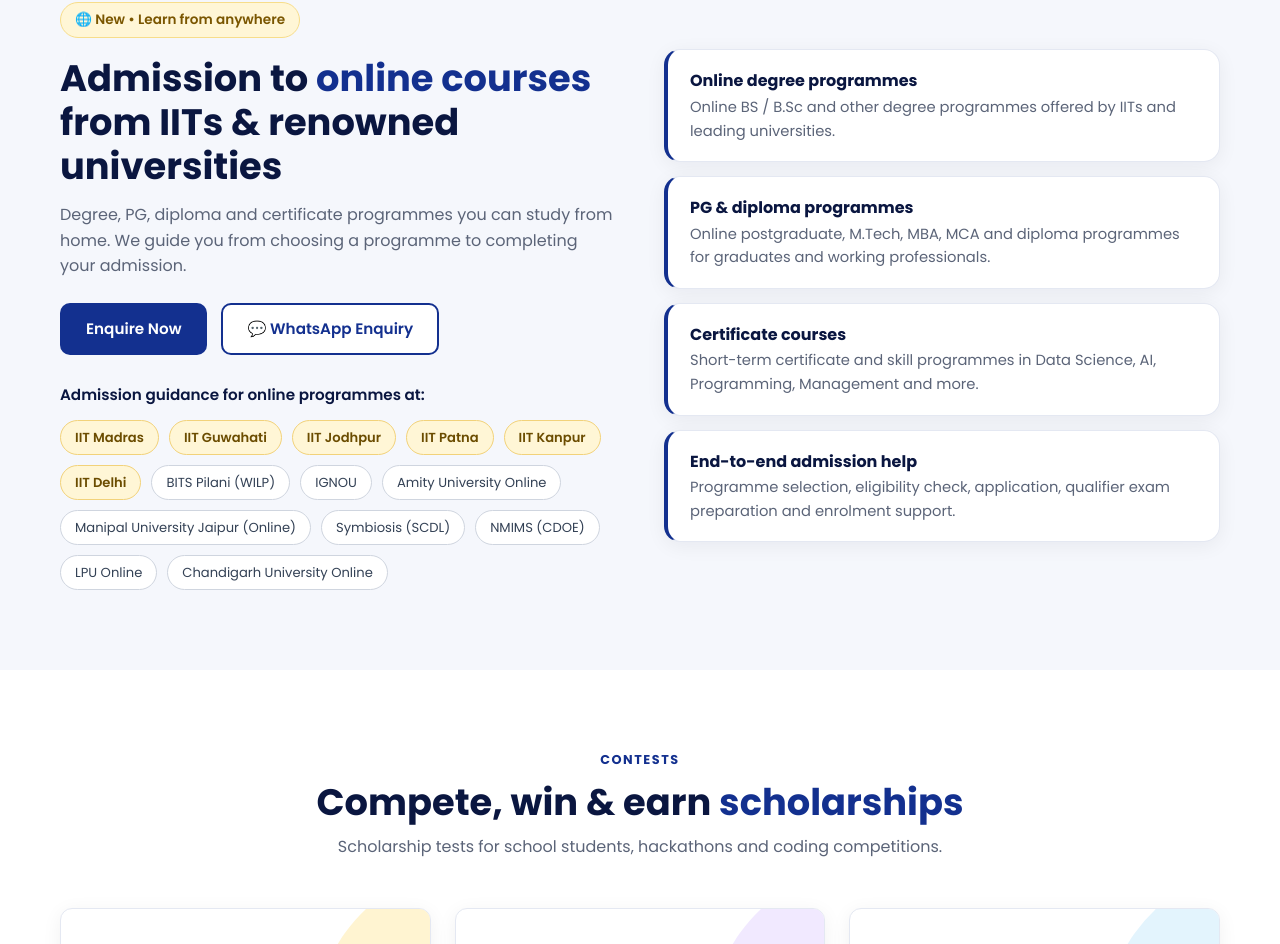
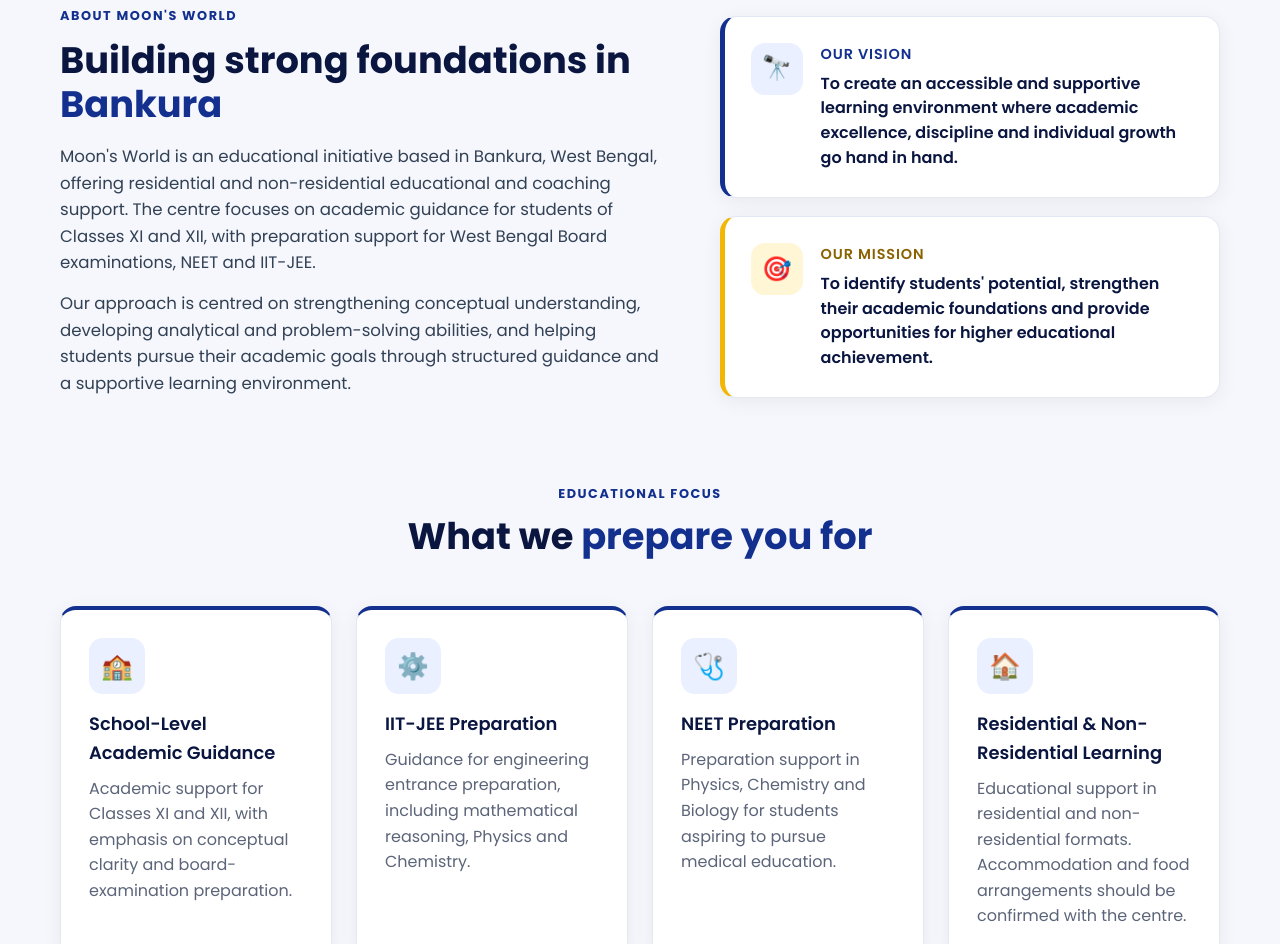
Before and after one commit to mrinaal2006/MOONS-WORLD, a Next.js app: page / in a window 1280 px wide. Shown: the part 1856-2800 px from the top of the page. Built offline with nearby package versions, Linux system fonts and the light colour scheme; no server answers.

Commit message:
Add About section: vision, mission and educational focus
Co-Authored-By: Claude Opus 5.5 <noreply@anthropic.com>
Claude-Session: https://claude.ai/code/session_01DbxaLaiCmX4jbpSThRbpqy

```diff
--- a/app/globals.css
+++ b/app/globals.css
@@ -157,7 +157,7 @@ h3 { font-size: 1.12rem; font-weight: 600; color: var(--navy-dark); }
   .footer-grid { grid-template-columns: 1fr 1fr; }
   .footer-grid > div:first-child { grid-column: 1 / -1; }
 }
-@media (max-width: 1100px) {
+@media (max-width: 1180px) {
   .burger { display: block; }
   .nav-links { position: absolute; top: 72px; left: 0; right: 0; flex-direction: column; align-items: stretch; gap: 0; background: #fff; border-bottom: 1px solid var(--line); box-shadow: 0 12px 24px rgba(15, 23, 42, .08); padding: 8px 20px 20px; display: none; }
   .nav-links.open { display: flex; }
@@ -317,3 +317,29 @@ h3 { font-size: 1.12rem; font-weight: 600; color: var(--navy-dark); }
   .hostel .btn { justify-self: stretch; }
 }
 @media (max-width: 1000px) { .team.grid-2 { grid-template-columns: 1fr; max-width: 680px; } }
+
+/* About */
+.about-grid { display: grid; grid-template-columns: 1.1fr .9fr; gap: 48px; align-items: center; }
+.about-title { margin: 10px 0 18px; }
+.about-text { color: #334155; font-size: 1.04rem; margin-bottom: 14px; }
+.vm { display: grid; gap: 18px; }
+.vm-card { display: flex; gap: 18px; padding: 26px; border-radius: var(--radius); background: #fff; border: 1px solid var(--line); box-shadow: var(--shadow); border-left: 5px solid var(--primary); }
+.vm-card.mission { border-left-color: var(--gold); }
+.vm-card h3 { text-transform: uppercase; letter-spacing: .06em; font-size: .9rem; color: var(--primary); margin-bottom: 6px; }
+.vm-card.mission h3 { color: #8a6200; }
+.vm-card p { font-weight: 600; color: var(--navy-dark); line-height: 1.55; }
+.vm-icon { width: 52px; height: 52px; flex-shrink: 0; display: grid; place-items: center; font-size: 1.5rem; border-radius: 14px; background: var(--primary-soft); }
+.mission .vm-icon { background: var(--gold-soft); }
+.focus-head { margin-top: 72px; }
+.focus { border-top: 4px solid var(--primary); }
+.focus h3 { margin-bottom: 8px; }
+@media (max-width: 960px) {
+  .about-grid { grid-template-columns: 1fr; gap: 32px; }
+  .focus-head { margin-top: 56px; }
+}
+
+/* Nav fit with 8 links */
+.brand, .nav-links a, .nav-cta { white-space: nowrap; }
+.nav-links { gap: 22px; }
+.nav-links a:not(.btn) { font-size: .95rem; }
+@media (max-width: 1260px) and (min-width: 1181px) { .nav-links { gap: 16px; } .nav-links a:not(.btn) { font-size: .9rem; } }
--- a/app/page.js
+++ b/app/page.js
@@ -1,6 +1,6 @@
 import Image from "next/image";
 import Link from "next/link";
-import { services, stats, whyUs, site, onlineInstitutes, team, hostels } from "@/data/site";
+import { services, stats, whyUs, site, onlineInstitutes, team, hostels, about } from "@/data/site";
 import ServiceCard from "@/components/ServiceCard";
 import EnquiryForm from "@/components/EnquiryForm";
 import ContestsSection from "@/components/Contests";
@@ -51,7 +51,49 @@ export default function Home() {
         </div>
       </section>
 
-      <section className="section alt">
+      <section id="about" className="section alt">
+        <div className="container">
+          <div className="about-grid">
+            <div>
+              <span className="eyebrow">About Moon&apos;s World</span>
+              <h2 className="about-title">Building strong foundations in <span className="hl">Bankura</span></h2>
+              {about.paragraphs.map((p) => <p key={p} className="about-text">{p}</p>)}
+            </div>
+            <div className="vm">
+              <div className="vm-card vision">
+                <span className="vm-icon">🔭</span>
+                <div>
+                  <h3>Our Vision</h3>
+                  <p>{about.vision}</p>
+                </div>
+              </div>
+              <div className="vm-card mission">
+                <span className="vm-icon">🎯</span>
+                <div>
+                  <h3>Our Mission</h3>
+                  <p>{about.mission}</p>
+                </div>
+              </div>
+            </div>
+          </div>
+
+          <div className="section-head focus-head">
+            <span className="eyebrow">Educational Focus</span>
+            <h2>What we <span className="hl">prepare you for</span></h2>
+          </div>
+          <div className="grid-4 focus-grid">
+            {about.focus.map((f) => (
+              <div key={f.title} className="card focus">
+                <div className="icon">{f.icon}</div>
+                <h3>{f.title}</h3>
+                <p className="muted">{f.text}</p>
+              </div>
+            ))}
+          </div>
+        </div>
+      </section>
+
+      <section className="section">
         <div className="container online">
           <div>
             <span className="pill">🌐 New • Learn from anywhere</span>
--- a/data/site.js
+++ b/data/site.js
@@ -58,6 +58,7 @@ export const announcement = "Admissions open for Class XI – XII coaching";
 
 export const nav = [
   { label: "Home", href: "/" },
+  { label: "About", href: "/#about" },
   { label: "Coaching", href: "/services/coaching" },
   { label: "Admission", href: "/services/admission" },
   { label: "Consultancy", href: "/services/consultancy" },
@@ -260,3 +261,39 @@ export const contestsNote =
 //    banner: "/contests/scholarship-2027.jpg",
 //  },
 export const contests = [];
+
+// ─────────────────────────────────────────────────────────────
+//  ABOUT: shown on the home page (#about)
+// ─────────────────────────────────────────────────────────────
+export const about = {
+  paragraphs: [
+    "Moon's World is an educational initiative based in Bankura, West Bengal, offering residential and non-residential educational and coaching support. The centre focuses on academic guidance for students of Classes XI and XII, with preparation support for West Bengal Board examinations, NEET and IIT-JEE.",
+    "Our approach is centred on strengthening conceptual understanding, developing analytical and problem-solving abilities, and helping students pursue their academic goals through structured guidance and a supportive learning environment.",
+  ],
+  vision:
+    "To create an accessible and supportive learning environment where academic excellence, discipline and individual growth go hand in hand.",
+  mission:
+    "To identify students' potential, strengthen their academic foundations and provide opportunities for higher educational achievement.",
+  focus: [
+    {
+      icon: "🏫",
+      title: "School-Level Academic Guidance",
+      text: "Academic support for Classes XI and XII, with emphasis on conceptual clarity and board-examination preparation.",
+    },
+    {
+      icon: "⚙️",
+      title: "IIT-JEE Preparation",
+      text: "Guidance for engineering entrance preparation, including mathematical reasoning, Physics and Chemistry.",
+    },
+    {
+      icon: "🩺",
+      title: "NEET Preparation",
+      text: "Preparation support in Physics, Chemistry and Biology for students aspiring to pursue medical education.",
+    },
+    {
+      icon: "🏠",
+      title: "Residential & Non-Residential Learning",
+      text: "Educational support in residential and non-residential formats. Accommodation and food arrangements should be confirmed with the centre.",
+    },
+  ],
+};
```
